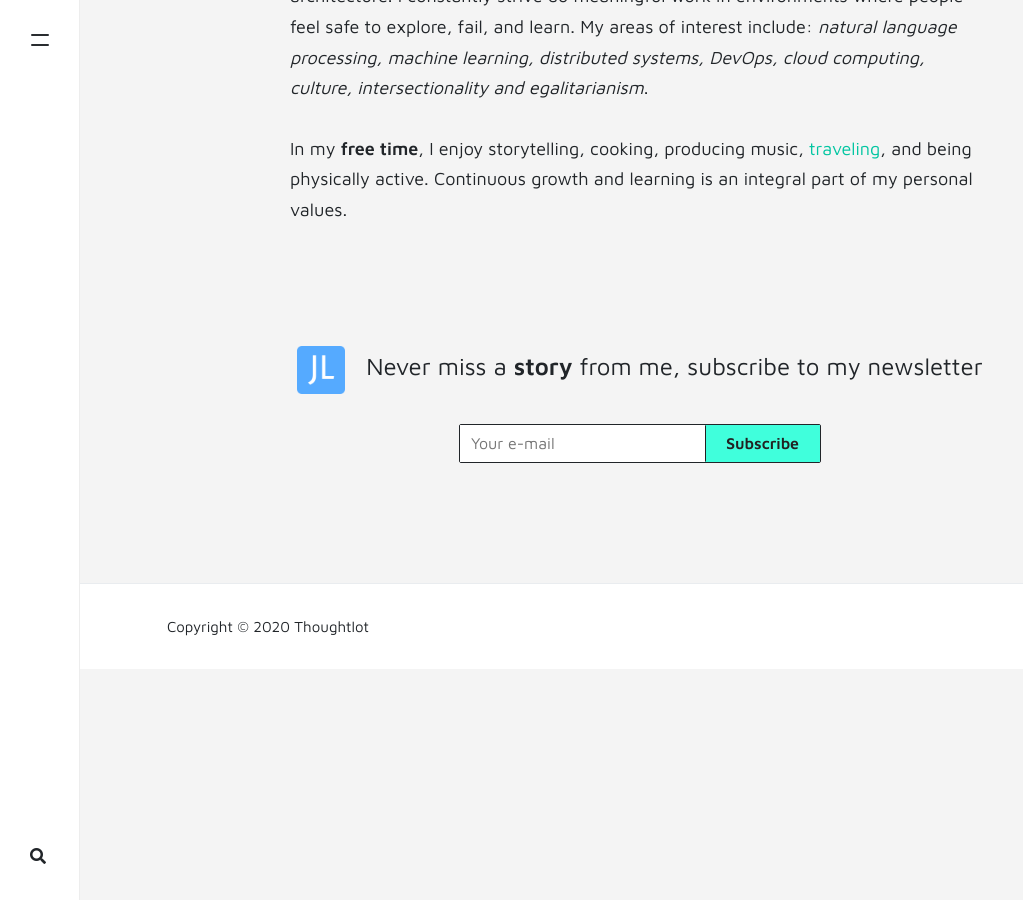
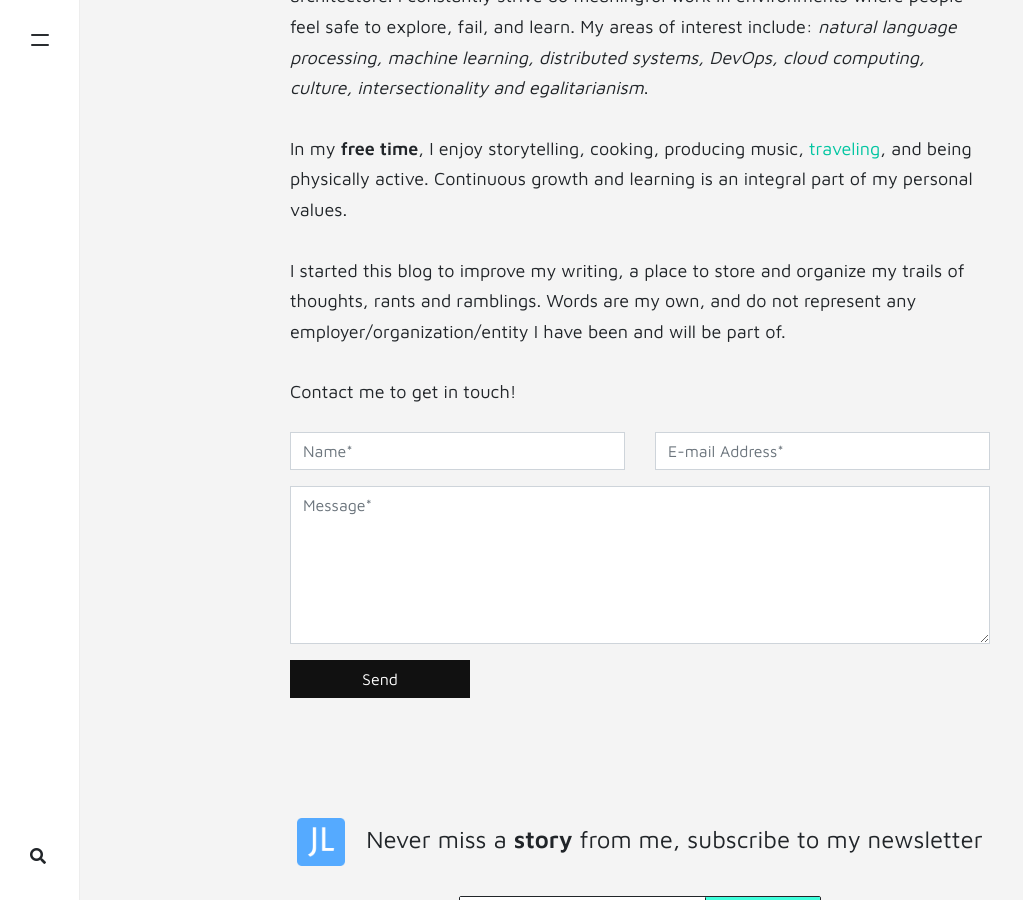
Before and after one commit to jexxers/jexxers.github.io, a Jekyll site: the page built from _pages/about.md, in a window 1280 px wide and 900 px high, scrolled down 1060 px. Shown: the whole window, without its empty margins (0-1023 px from the left). Built offline with Jekyll 4.4.1, drawn with Linux system fonts in a browser that asks for light colours; nearby versions of some CDN libraries; comment, search, counter and statistics services are not loaded; before the commit the page ends 1729 px from its top, so only the background shows below that.

Commit message:
Combine About and Contact pages

```diff
--- a/_includes/sidebar.html
+++ b/_includes/sidebar.html
@@ -12,7 +12,6 @@
         <li><a href="{{ site.baseurl }}/category#tech">Tech</a></li>
         <li><a href="{{ site.baseurl }}/category#management">Management</a></li>
         <li><a href="{{ site.baseurl }}/category#life">Life</a></li>
-        <li><a href="{{ site.baseurl }}/contact">Contact</a></li>
     </ul>
 </nav>
 
--- a/_pages/about.md
+++ b/_pages/about.md
@@ -15,3 +15,20 @@ The future is full of opportunities, so I devise ways to build software in order
 **At work**, my expertise has been applied to: internet-scale platforms, e-commerce, public transportation services, and financial systems.  Throughout my career, I have had the privilege to lead a breadth of individual contributors and people managers.  I take pride in my ability to zoom-out to strategize from a macro lens (technological roadmap, human collaboration) while also zooming-in depth to understand people’s motivations and the intricate details of the software implementation and systems architecture.  I constantly strive do meaningful work in environments where people feel safe to explore, fail, and learn.  My areas of interest include: _natural language processing, machine learning, distributed systems, DevOps, cloud computing, culture, intersectionality and egalitarianism_.
 
 In my **free time**, I enjoy storytelling, cooking, producing music, [traveling](travel), and being physically active.  Continuous growth and learning is an integral part of my personal values.
+
+I started this blog to improve my writing, a place to store and organize my trails of thoughts, rants and ramblings.  Words are my own, and do not represent any employer/organization/entity I have been and will be part of.
+
+
+<form action="https://formspree.io/{{site.email}}" method="POST">
+<p class="mb-4">Contact me to get in touch!</p>
+<div class="form-group row">
+<div class="col-md-6">
+<input class="form-control" type="text" name="name" placeholder="Name*" required>
+</div>
+<div class="col-md-6">
+<input class="form-control" type="email" name="_replyto" placeholder="E-mail Address*" required>
+</div>
+</div>
+<textarea rows="6" class="form-control mb-3" name="message" placeholder="Message*" required></textarea>
+<input class="btn btn-dark" type="submit" value="Send">
+</form>
```
Also changed, not shown: _pages/contact.md (deleted, +0 -20 lines).
